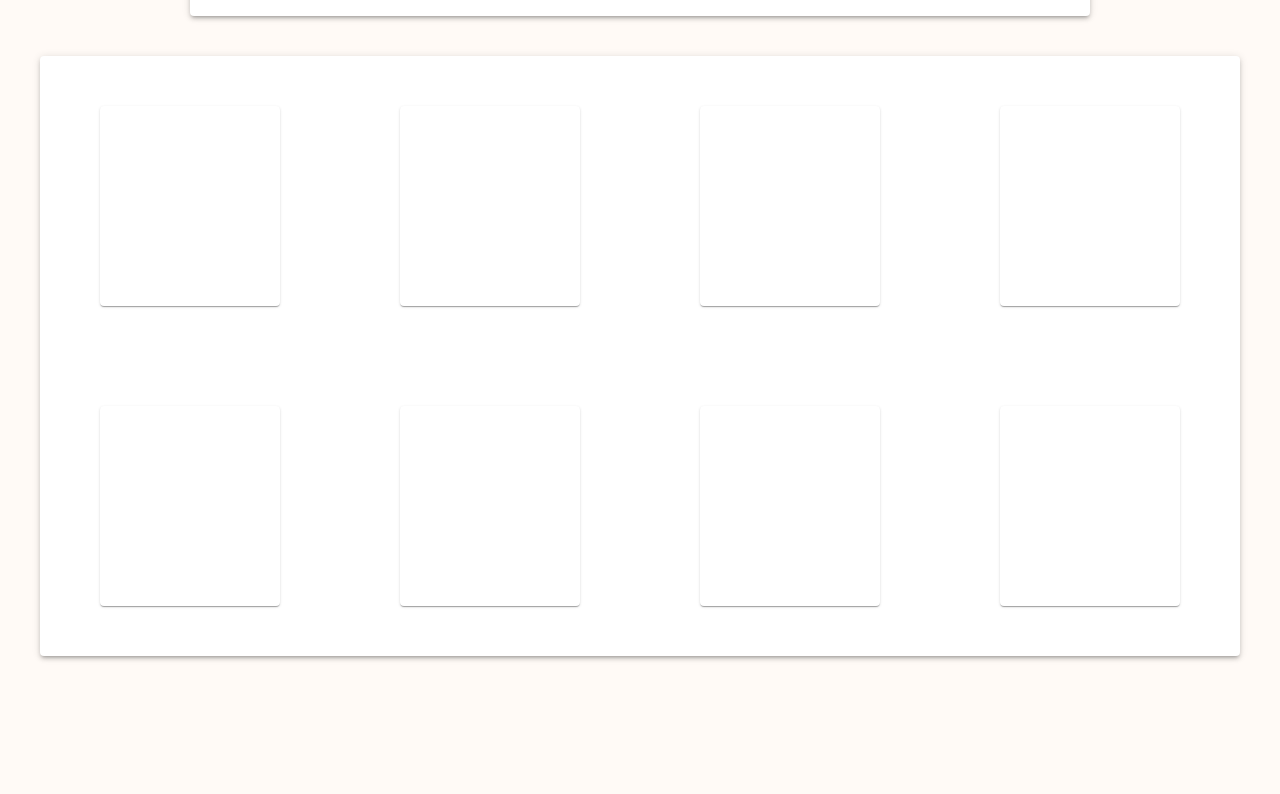
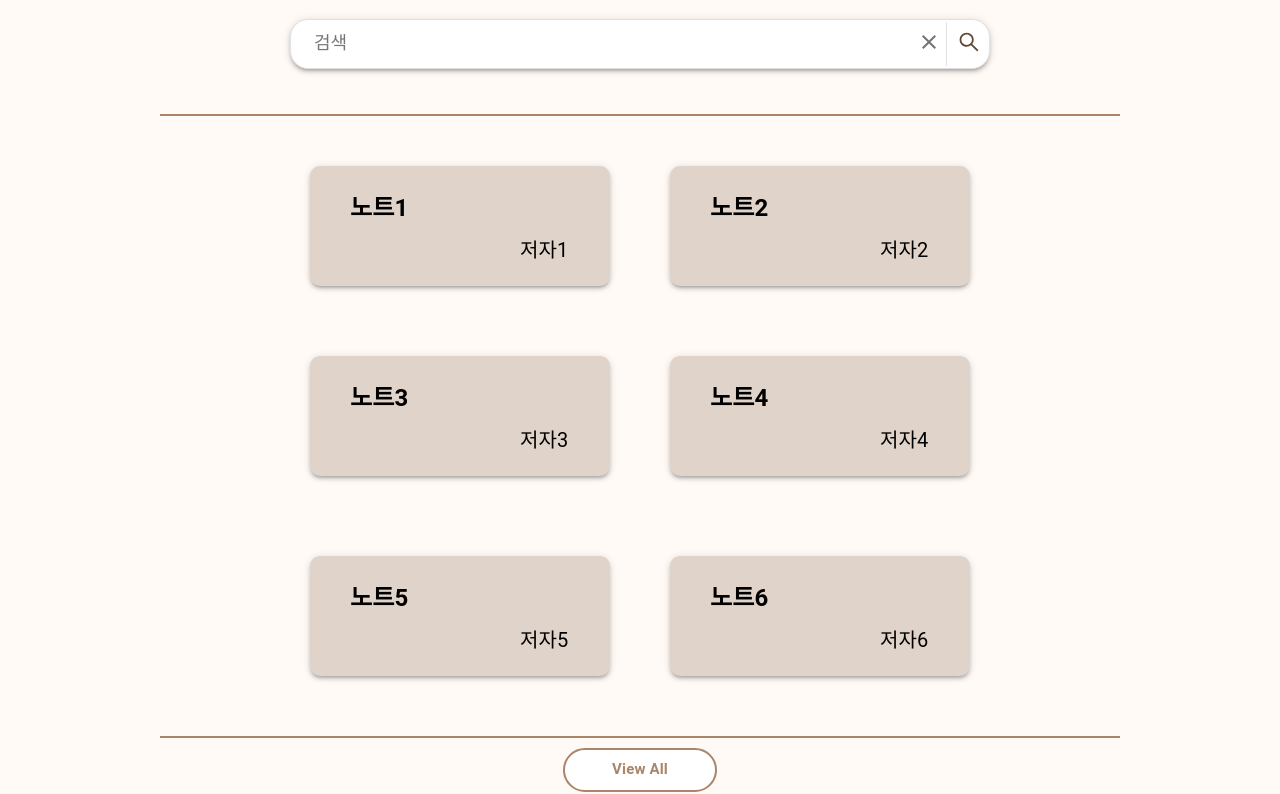
Before and after one commit to sigma-crow/n2t, a React (Create React App) app in the folder FE/: page / in a window 1280 px wide. Shown: the part 1006-1800 px from the top of the page. Built offline with nearby package versions, Linux system fonts and the light colour scheme; the HTML template or start-up script is replaced by a standard one.

Commit message:
[FE] fix: fix 메인 검색 화면
메인화면 두번째 화면(검색 화면) 디자인

```diff
--- /dev/null
+++ b/FE/src/layouts/Home/SearchSection.js
@@ -0,0 +1,77 @@
+import React from 'react';
+import styled from 'styled-components';
+import SearchBar from '@/components/searchShared/searchBar';
+import Note from '@/components/searchShared/note';
+
+const Wrapper = styled.div`
+  margin: 150px auto;
+  width: 100%;
+  height: 100%;
+  background: #fffaf6;
+  display: flex;
+  flex-direction: column;
+  overflow: hidden;
+`;
+
+const Result = styled.div`
+  height: 620px;
+  width: 85%;
+  margin: 0 auto;
+  overflow: hidden;
+  padding: 20px 30px;
+  display: grid;
+  grid-auto-flow: row;
+  justify-content: center;
+  align-content: start;
+  place-items: center;
+  grid-template-rows: 180px;
+  grid-auto-columns: 350px;
+  grid-template-columns: repeat(auto-fill, minmax(auto, 350px));
+`;
+
+const MoreBtn = styled.button`
+  all: unset;
+  cursor: pointer;
+  margin: 10px auto;
+  text-align: center;
+  border: 2px solid #aa856a;
+  border-radius: 25px;
+  background: #ffffff;
+  color: #aa856a;
+  width: 150px;
+  height: 40px;
+  font-size: 15px;
+  font-weight: bold;
+  &:hover,
+  &:active {
+    background: #aa856a;
+    color: #ffffff;
+  }
+`;
+
+const Line = styled.div`
+  margin: 0 auto;
+  width: 80%;
+  border-bottom: 2px solid #aa856a;
+`;
+
+const SearchSection = ({filteredNotes}) => {
+  const filtered = filteredNotes.map((note) => (
+    <Note key={note.id} note={note} />
+  ));
+
+  const onViewMore = () => {
+    console.log(true);
+  };
+  return (
+    <Wrapper>
+      <SearchBar />
+      <Line />
+      <Result>{filtered}</Result>
+      <Line />
+      <MoreBtn onClick={onViewMore}>View All</MoreBtn>
+    </Wrapper>
+  );
+};
+
+export default SearchSection;
--- a/FE/src/pages/Home/HomePresenter.js
+++ b/FE/src/pages/Home/HomePresenter.js
@@ -3,7 +3,9 @@ import styled from 'styled-components';
 import Footer from '@/components/comman/Footer';
 import SectionOne from '@/layouts/Home/SectionOne';
 import GifSection from '@/layouts/Home/GifSection';
-import SectionSearch from '../../layouts/Home/SectionSearch';
+import notes from '@/data/notes';
+
+import SearchSection from '@/layouts/Home/SearchSection';
 
 const Container = styled.div`
   background: #fffaf6;
@@ -17,7 +19,7 @@ const HomePresenter = () => (
   <>
     <Container>
       <SectionOne />
-      <SectionSearch />
+      <SearchSection filteredNotes={notes} />
       <GifSection />
     </Container>
     <Footer />
```
